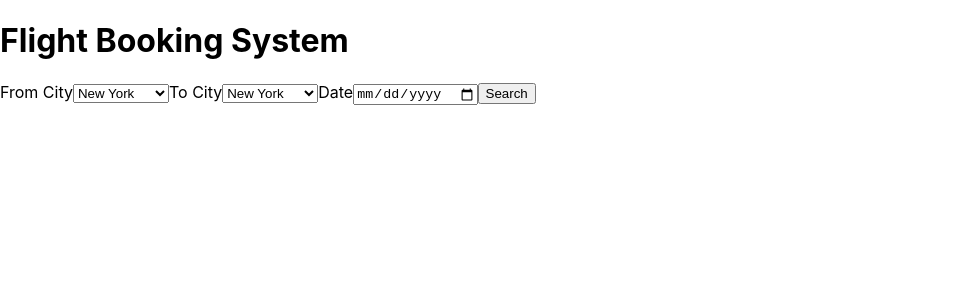
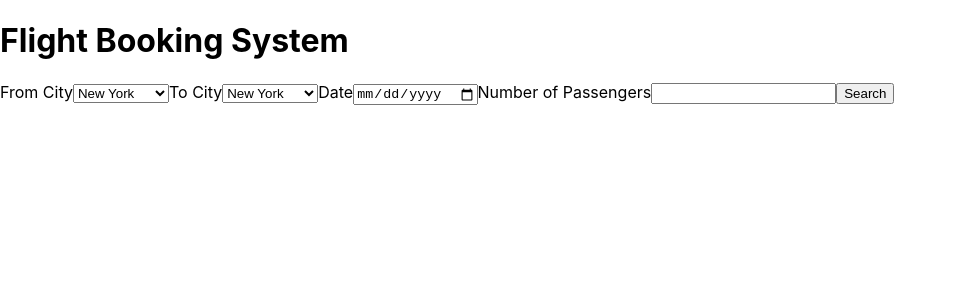
Before and after one commit to plataformab2b/airfly, a React (Create React App) app in the folder frontend/: page / in a window 1280 px wide. Shown: the top 300 px of the page, without its empty margins (0-956 px from the left). Built offline with nearby package versions, Linux system fonts and the light colour scheme.

Commit message:
add/edit number of people

```diff
--- a/frontend/src/components/SearchPage.js
+++ b/frontend/src/components/SearchPage.js
@@ -26,6 +26,16 @@ const SearchPage = () => {
       ...(name === 'toCity' && { toAirportCode: '' })
     }));
   };
+
+  // Handler for changes in the number of passengers
+const handlePassengersChange = (e) => {
+  const { name, value } = e.target;
+  setSearch((prevSearch) => ({
+    ...prevSearch,
+    [name]: value,
+  }));
+};
+
 
   // Handler for changes in airport fields
   const handleAirportChange = (e, cityType) => {
@@ -135,6 +145,15 @@ const SearchPage = () => {
             value={search.fromDate}
         />
 
+        {/* Input to enter the number of passengers */}
+      <label htmlFor="passengers">Number of Passengers</label>
+      <input
+        type="number"
+        name="passengers"
+        onChange={handlePassengersChange}
+        value={search.passengers}
+      />
+
         {/* Button to submit the form */}
         <button type="submit">Search</button>
       </form>
```
